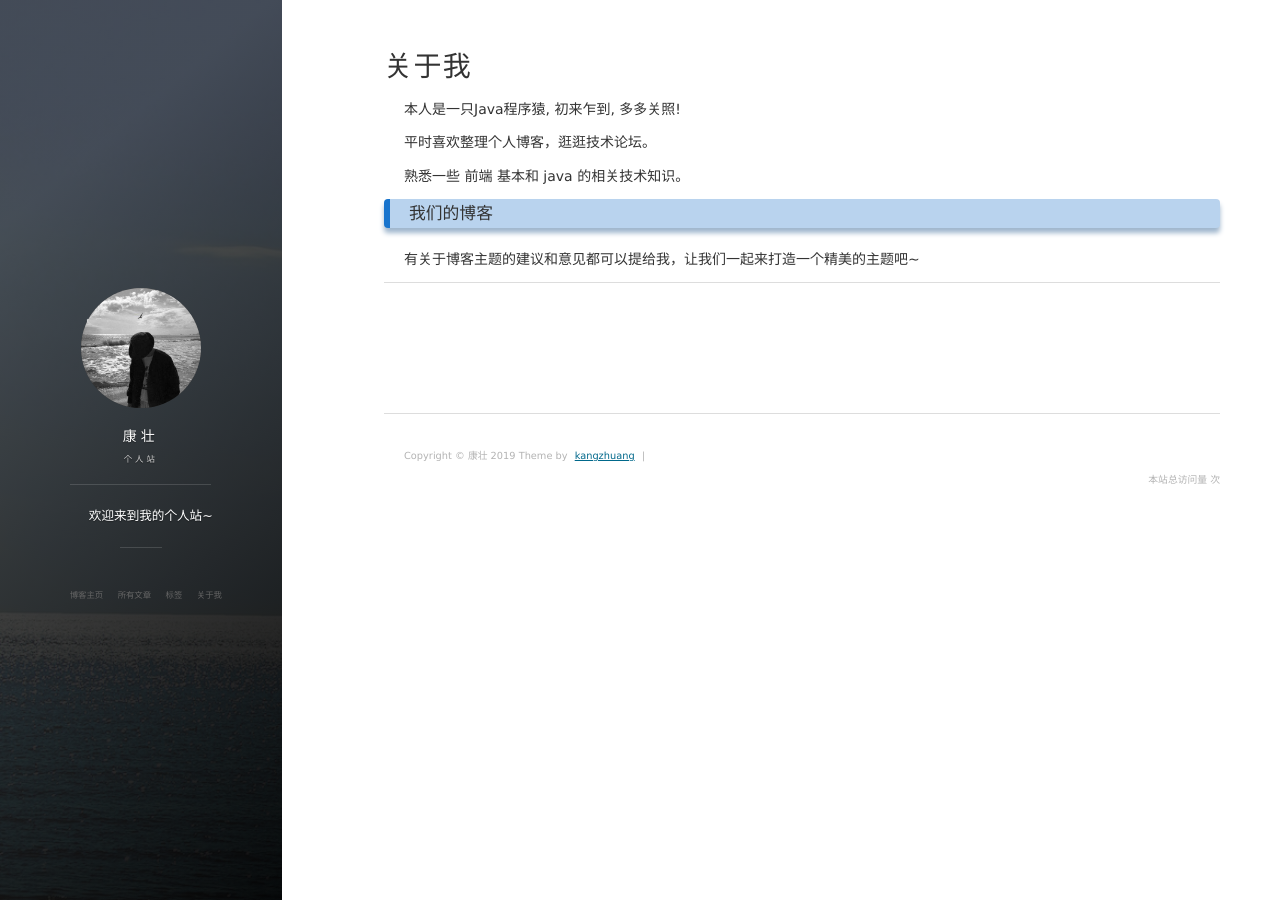
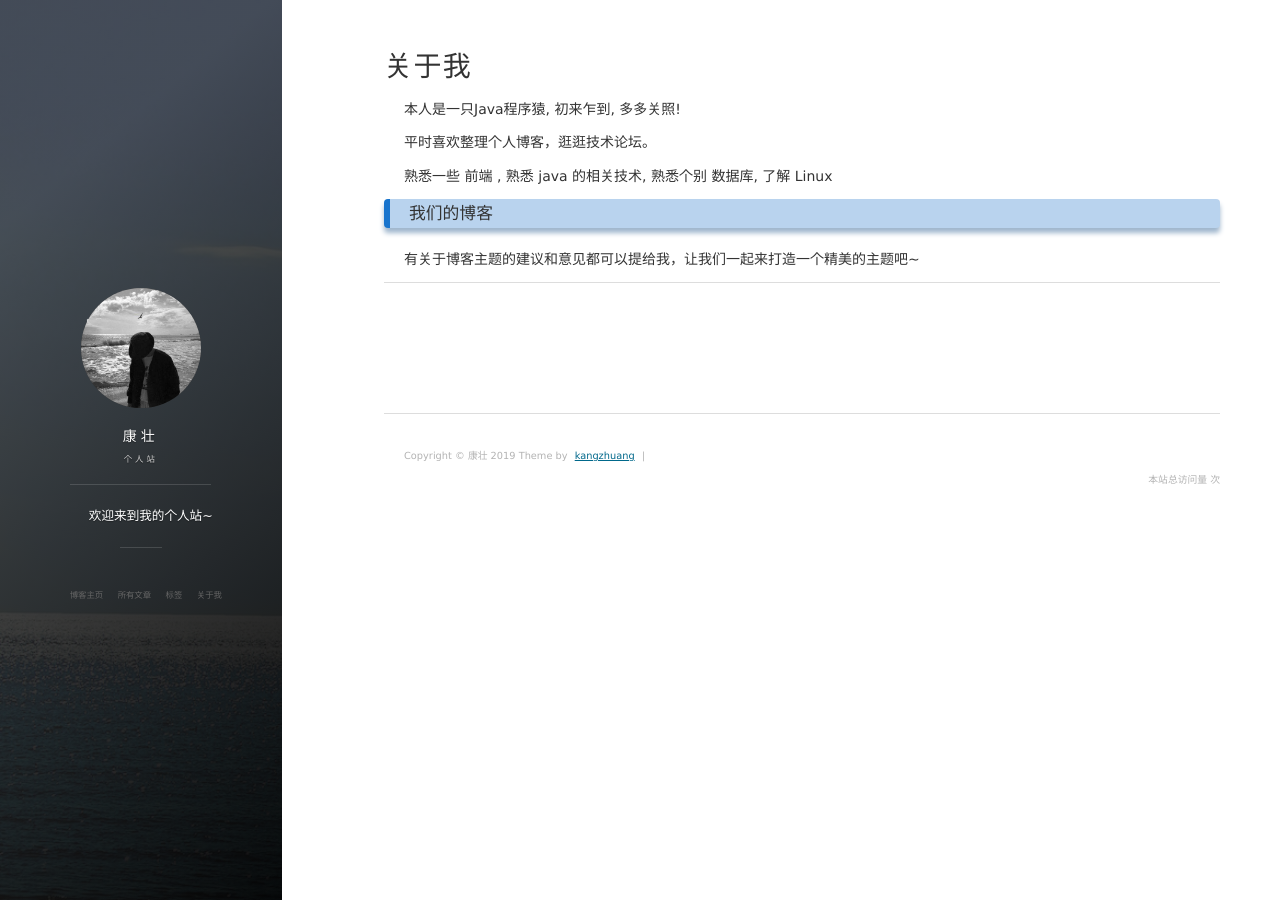
Before and after one commit to kangzhuang0201/kangzhuang0201.github.io, a Jekyll site: the page built from about.md, in a window 1280 px wide. Built offline with Jekyll 4.4.1, drawn with Linux system fonts in a browser that asks for light colours; nearby versions of some CDN libraries; comment, search, counter and statistics services are not loaded.

Commit message:
修改博客

```diff
--- a/about.md
+++ b/about.md
@@ -7,7 +7,7 @@ title: 关于我
 <p>
 平时喜欢整理个人博客，逛逛技术论坛。
 <p>
-熟悉一些 前端 基本和 java 的相关技术知识。
+熟悉一些 前端 , 熟悉 java 的相关技术, 熟悉个别 数据库, 了解 Linux
 <p>
 
 <h3> 我们的博客 </h3>
```
